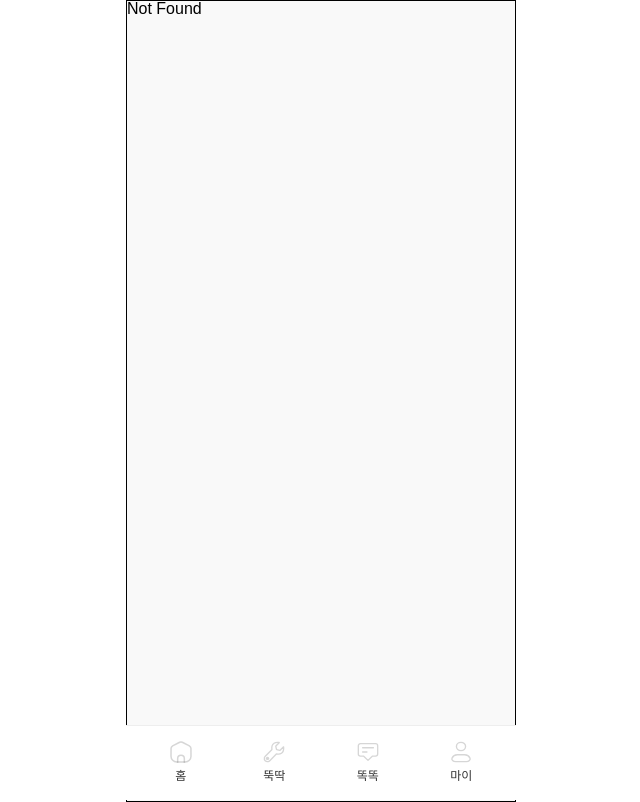
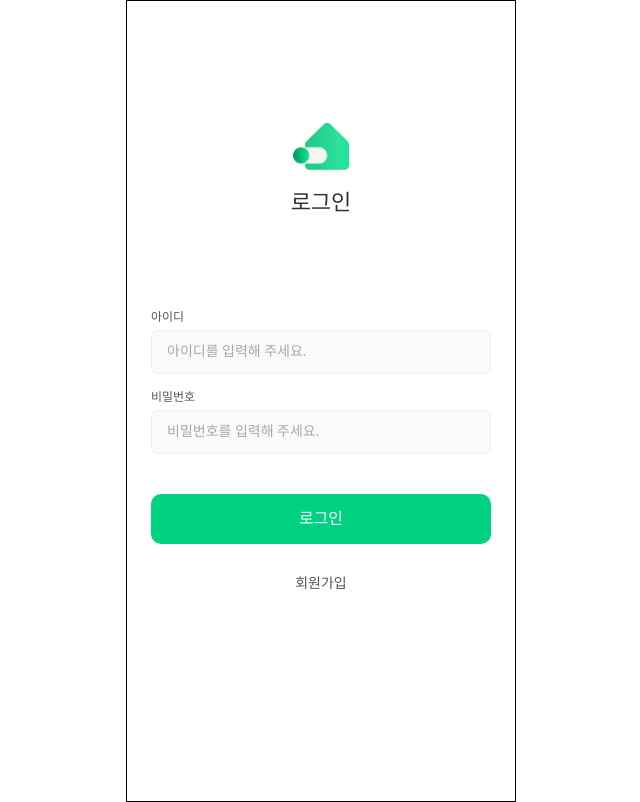
Before and after one commit to HotKeTok/HotKeTok-FE, a React (Vite) app: page /sign-in in a window 1280 px wide. Before the commit this address had no page. Shown: the whole page, without its empty margins (319-959 px from the left). Built offline with nearby package versions, Linux system fonts and the light colour scheme.

Commit message:
refactor: 페이지 경로명 케밥케이스로 변경

```diff
--- a/src/Router.jsx
+++ b/src/Router.jsx
@@ -13,7 +13,13 @@ import InitProcess from './pages/InitProcess';
 import RequestRepair from './pages/RequestRepair';
 
 // 하단 바를 숨기고 싶은 경로
-const HIDE_BOTTOM_BAR_PATHS = ['/splash', '/signIn', '/signUp', '/initprocess', '/request-repair'];
+const HIDE_BOTTOM_BAR_PATHS = [
+  '/splash',
+  '/sign-in',
+  '/sign-up',
+  '/init-process',
+  '/request-repair',
+];
 
 const AppShell = styled.div`
   --bar-h: 74px;
@@ -58,9 +64,9 @@ const Layout = () => {
 
   // ✅ 특정 페이지 배경 조건
   const bgColor =
-    pathname === '/signIn' ||
-    pathname === '/signUp' ||
-    pathname === '/initprocess' ||
+    pathname === '/sign-in' ||
+    pathname === '/sign-up' ||
+    pathname === '/init-process' ||
     pathname === '/request-repair'
       ? '#ffffff'
       : '#f9f9f9';
@@ -84,17 +90,22 @@ export default function AppRouter() {
     <BrowserRouter>
       <Routes>
         <Route element={<Layout />}>
+          {/* 메인페이지 */}
           <Route path="/" element={<Home />} />
 
-          <Route path="/signIn" element={<SignIn />} />
-          <Route path="/signUp" element={<SignUp />} />
-          <Route path="/initprocess" element={<InitProcess />} />
+          {/* 온보딩 */}
+          <Route path="/sign-in" element={<SignIn />} />
+          <Route path="/sign-up" element={<SignUp />} />
+          <Route path="/init-process" element={<InitProcess />} />
 
+          {/* 똑똑 */}
           <Route path="/communication" element={<Communication />} />
 
+          {/* 뚝딱 */}
           <Route path="/repair" element={<Repair />} />
           <Route path="/request-repair" element={<RequestRepair />} />
 
+          {/* 마이페이지 */}
           <Route path="/my-page" element={<MyPage />} />
 
           <Route path="*" element={<div>Not Found</div>} />
--- a/src/templates/SignInTemplate.jsx
+++ b/src/templates/SignInTemplate.jsx
@@ -11,7 +11,7 @@ export default function SignInTemplate() {
   const nav = useNavigate();
 
   const moveSignUp = () => {
-    nav('/signUp');
+    nav('/sign-up');
   };
   return (
     <div style={{ height: '100vh' }}>
```
